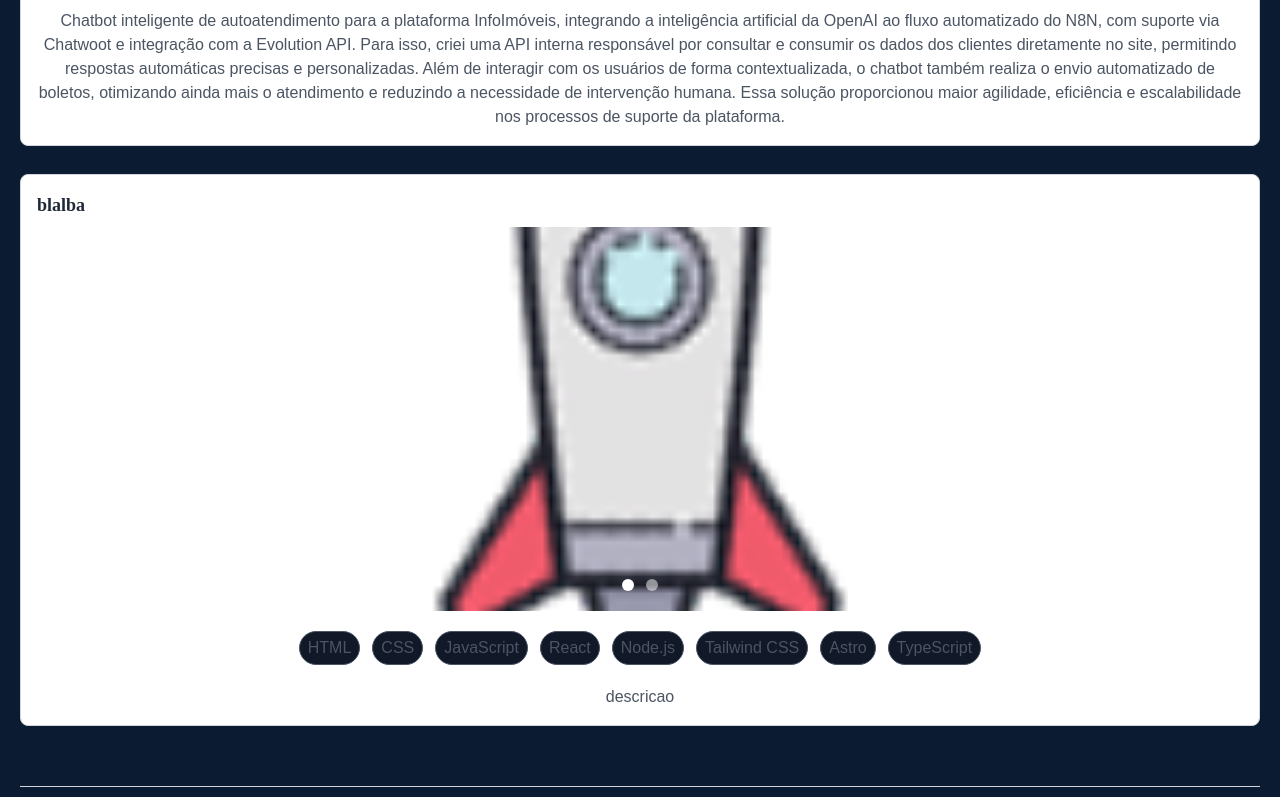
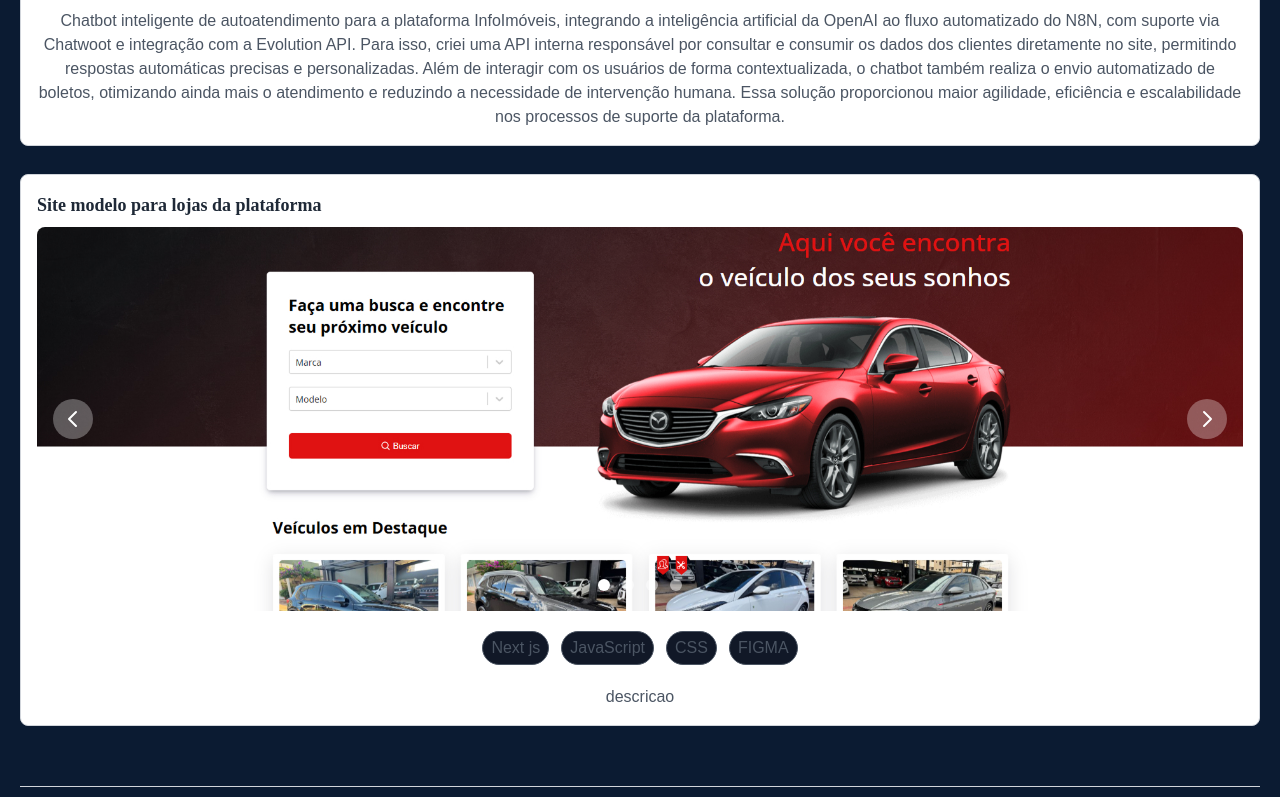
Before and after one commit to denisjunior00/astro_portfolio, an Astro site: page / in a window 1280 px wide. Shown: the part 1780-2577 px from the top of the page. Built offline with nearby package versions, Linux system fonts and the light colour scheme; Astro itself is replaced by a stand-in of ours.

Commit message:
salvando alteracoes

```diff
--- a/src/components/Menu_perfil.astro
+++ b/src/components/Menu_perfil.astro
@@ -26,7 +26,7 @@ import darkEmail from '../assets/email_escuro.svg';
                 <Icon lightIcon={lightIconGithub} darkIcon={darkIconGithub} href="https://github.com/denisjunior00" />
                 <Icon lightIcon={lightEmail} darkIcon={darkEmail} href="https://mail.google.com/mail/?view=cm&fs=1&to=contato@denisjr.dev.br" />
             </div>
-            <div class="flex gap-4 mt-4 flex-wrap">
+            <div class="flex gap-4 mt-4 flex-wrap align-center justify-center">
                 <Skill nome="AI Integration" />
                 <Skill nome="PHP" />
                 <Skill nome="React JS" />
--- a/src/components/Quadro_tarefa.astro
+++ b/src/components/Quadro_tarefa.astro
@@ -15,7 +15,7 @@ const { titulo, skills, descricao, listaImagens } = Astro.props;
   >
     <div class="mt-2 text-gray-600 dark:text-gray-400 w-full text-center">
       <Carousel slides={listaImagens} />
-      <div class="flex gap-3 w-full justify-center my-5 flex-wrap">
+      <div class="flex gap-3 w-full justify-center my-5 flex-wrap align-center justify-center">
         { skills && skills.length ? skills.map((skill: string, index: number) => (
           <Skill nome={skill} />
         )) : '' }
--- a/src/layouts/Layout.astro
+++ b/src/layouts/Layout.astro
@@ -9,11 +9,8 @@ import NightSky from '../components/NightSky.astro';
 	<head>
 		<meta charset="UTF-8" />
 		<meta name="viewport" content="width=device-width" />
-		<!-- <link rel="icon" type="image/svg+xml" href="/favicon.svg" />
-		<meta name="generator" content={Astro.generator} /> -->
+		<link rel="icon" type="image/svg+xml" href="/favicon.svg" />
 		<title>{name_user}</title>
-
-		<!-- <script defer src="https://unpkg.com/flowbite@1.6.0/dist/flowbite.bundle.js"></script> -->
 	</head>
 	<body class="dark-mode">
 		<script is:inline src="https://cdn.jsdelivr.net/npm/flowbite@3.1.2/dist/flowbite.min.js"></script>
--- a/src/pages/index.astro
+++ b/src/pages/index.astro
@@ -7,15 +7,18 @@ import Quadro_tarefa from '../components/Quadro_tarefa.astro';
 
 import robo from '../images/robo.gif';
 import foguete from '../images/foguete.png';
-import n8n from '../images/n8n.jpg';
+import n8nfluxo from '../images/n8nfluxo.jpg';
+import n8nagent from '../images/n8nagent.jpg';
+import hotsiteBusca from '../images/hotsiteBusca.jpg'
+import hotsiteHome from '../images/hotsiteHome.jpg'
+import hotsiteNoticias from '../images/hotsiteNoticias.jpg'
+import hotsitePedidos from '../images/hotsitePedidos.jpg'
 
-const mySlides = [foguete, robo];
+const slideHotSite = [hotsiteHome, hotsiteBusca, hotsiteNoticias, hotsitePedidos]
 
-const SlideChatBot = [n8n]
-
-
+const SlideChatBot = [n8nfluxo, n8nagent]
 const descricaoChatBot = "Chatbot inteligente de autoatendimento para a plataforma InfoImóveis, integrando a inteligência artificial da OpenAI ao fluxo automatizado do N8N, com suporte via Chatwoot e integração com a Evolution API. Para isso, criei uma API interna responsável por consultar e consumir os dados dos clientes diretamente no site, permitindo respostas automáticas precisas e personalizadas. Além de interagir com os usuários de forma contextualizada, o chatbot também realiza o envio automatizado de boletos, otimizando ainda mais o atendimento e reduzindo a necessidade de intervenção humana. Essa solução proporcionou maior agilidade, eficiência e escalabilidade nos processos de suporte da plataforma."
-
+const descricaoHotsite = ""
 ---
 
 <Layout>
@@ -53,16 +56,12 @@ const descricaoChatBot = "Chatbot inteligente de autoatendimento para a platafor
 				'POSTGRES'
 			  ]} descricao={descricaoChatBot} listaImagens={SlideChatBot} />
 
-			<Quadro_tarefa titulo="blalba" skills={[
-				'HTML',
+			<Quadro_tarefa titulo="Site modelo para lojas da plataforma" skills={[
+				'Next js',
+				'JavaScript',
 				'CSS',
-				'JavaScript',
-				'React',
-				'Node.js',
-				'Tailwind CSS',
-				'Astro',
-				'TypeScript',
-			  ]} descricao="descricao" listaImagens={mySlides} />
+				'FIGMA'
+			  ]} descricao="descricao" listaImagens={slideHotSite} />
 
 		</div>
 
```
Also changed, not shown: src/images/hotsiteBusca.jpg (added), src/images/hotsiteHome.jpg (added), src/images/hotsiteNoticias.jpg (added), src/images/hotsitePedidos.jpg (added), src/images/n8nagent.jpg (renamed from src/images/n8n.jpg), src/images/n8nfluxo.jpg (added), 1 other file.
